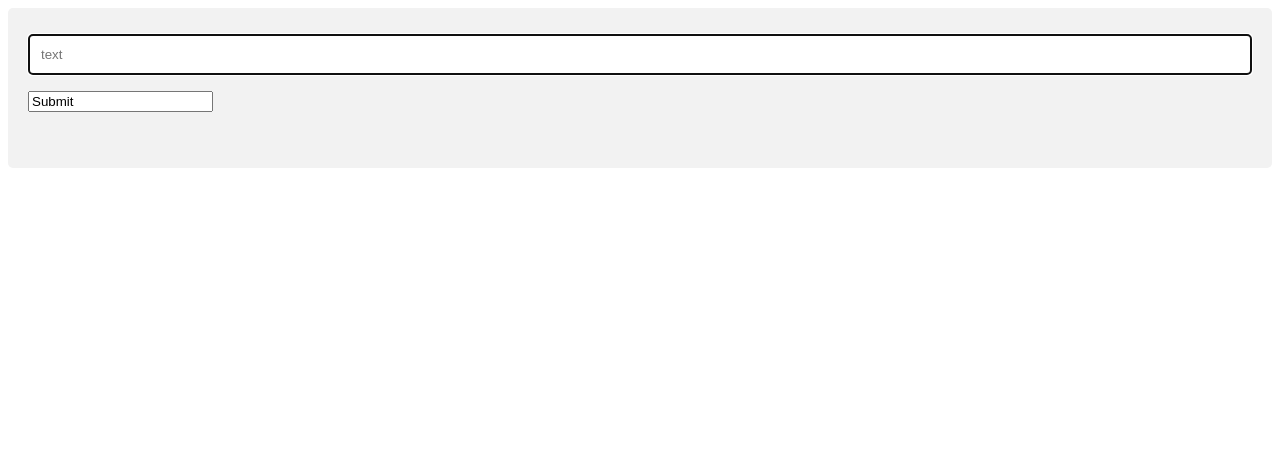
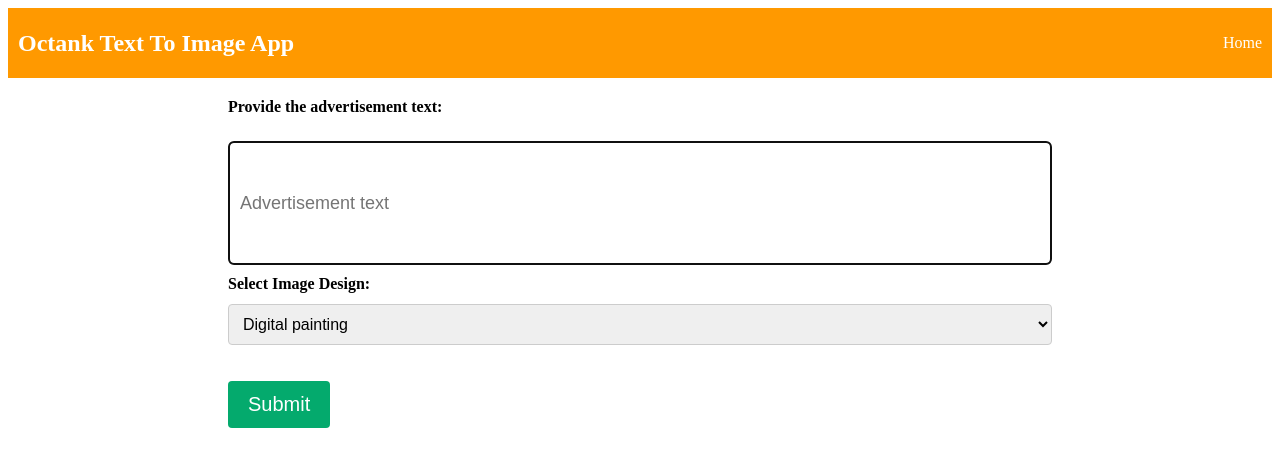
Before and after one commit to skrnandana/octankfrontend, a React (Create React App) app: page / in a window 1280 px wide. Shown: the top 466 px of the page. Built offline with nearby package versions, Linux system fonts and the light colour scheme.

Commit message:
Prototype version-1

```diff
--- a/src/App.js
+++ b/src/App.js
@@ -2,82 +2,144 @@
 import './index.css';
 import AWS from 'aws-sdk';
 import axios from 'axios';
+import Navbar from './Navbar';
 
 class App extends Component {
-
-  handleSubmit(e) {
+  state = {
+    imageArray: [] ,// Initialize the state for imageArray
+    summary : "",
+    clickbait : "",
+    isLoading: false,
+    hasInappropriateContent: false,
+    prompt: ''
+  };
 
 
+  handleSubmit = (e) => {
     e.preventDefault();
-    const prompt = "solar panels";
-    const data = { data: prompt };
-    console.log(prompt);
+    const textinput =  document.getElementById('blog').value;
+    const { prompt } = this.state;
+    console.log(textinput)
+    console.log(prompt)
+    const data = {"text_inputs" : textinput,"prompt_specification" : prompt};
      const options = {
+      // headers: { 'Content-Type': 'application/json' },
        method: 'POST',
-       url: 'https://vcf87egfsl.execute-api.us-east-1.amazonaws.com/Stage/octank',
+       url: 'https://ibnj3ug6q9.execute-api.us-east-1.amazonaws.com/Stage/octank/',
        data: JSON.stringify(data),
-      withCredentials: false
+      // withCredentials: false
        };
+    this.setState({ isLoading: true });
     console.log("hello");
     axios.request(options).then((res) => {
       console.log(res);
+      const imagelinks = (res.data.imageLink);
+      const summary = (res.data.summary);
+      const clickbait = (res.data.clickbait);
+
+      const imageArray = imagelinks.split(" ");
+      this.setState({ imageArray, isLoading: false });
+
+      const hasInappropriateContent = imageArray.some((link) =>
+          link.startsWith('Inappropriate')
+        );
+
+      this.setState({ hasInappropriateContent });
+      this.setState({ imageArray, summary, clickbait });
+      console.log(imageArray[0]);
+      console.log(imageArray[1]);
+      console.log(imageArray[2]);
+      // console.log(imagelinks)
     }).catch( (error) => {
+      this.setState({ isLoading: false });
       console.error(error);
     });
 
-    // axios({
-    //   method: 'POST',
-    //   data: JSON.stringify(data),
-    //   headers: { 'Content-Type': 'application/json' },
-    //   url: api,
-    // })
-    //   .then((response) => {
-    //     console.log(response);
-    //     const el = document.querySelector('#myImage');
-    //     el.setAttribute('src', response.data.body);
-    //     setTimeout(() => {
-    //       document.querySelector('#overlay').style.display = 'none';
-    //       const elem = document.getElementById('searchQuery');
-    //       elem.value = '';
-    //       elem.focus();
-    //     }, 500);
-    //   })
-    //   .catch((error) => {
-    //     console.log(error);
-    //   });
-    // }
+
+
   }
+  handlePromptChange = (e) => {
+    const prompt = e.target.value; // Retrieve the selected prompt option
+    this.setState({ prompt });
+  };
   render() {
+    const { prompt, imageArray, summary, clickbait, isLoading,  hasInappropriateContent} = this.state;
+    // console.log(imageArray);
     return (
-      <div className='container'>
-        <div id='overlay'>
+      <div>
+      <Navbar/>
 
-        </div>
+      <div className="container">
+        <div id="overlay" style={{ display: isLoading ? 'block' : 'none' }}>Loading...</div>
+
+
 <form>
 
-
+<label className = "inputlabel" htmlFor="blog">Provide the advertisement text: </label>
 <input
   autoFocus={true}
-            type='text'
-            name='blog'
-            id='blog'
-            placeholder='text'
+  type="textarea"
+  name="blog"
+  id="blog"
+  placeholder="Advertisement text"
+  className="text-box"
+/>
 
-          />
-          <div>
-            <input value='Submit' onClick={this.handleSubmit}/>
+<div className="prompt-options">
+              <label htmlFor="prompt-select">Select Image Design:</label>
+              <select
+                id="prompt-select"
+                value={prompt}
+                onChange={this.handlePromptChange}
+              >
+                <option value="Digital painting">Digital painting</option>
+                <option value="Sharp focus">Sharp focus</option>
+                <option value="Lighting">Lighting</option>
+              </select>
             </div>
 <div>
-            <br></br>
-            <img
-              id='myImage'
-
-              className='imageContainer'
+  <input
+    type="submit"
+    value="Submit"
+    onClick={this.handleSubmit}
+    className="submit-button"
   />
 </div>
+
+{imageArray.length > 0 ? (
+              <div>
+                <div>
+                  <h4>Here is your ad summary: {summary}</h4>
+                </div>
+                <div>
+                  <h4>Here is your ad clickbait: {clickbait}</h4>
+                </div>
+                {hasInappropriateContent ? (
+                  <div className="warning">
+                    Warning: Inappropriate content detected in image links.
+                  </div>
+                ) : (
+                  <div className="image-container">
+                    {imageArray.map((image, index) => (
+                      <div key={index} className="image-item">
+                        {image.startsWith('inappropriate') ? (
+                          <div className="warning">
+                            Warning: Inappropriate image link.
+                          </div>
+                        ) : (
+                          <img src={image} alt={`Image ${index}`} />
+                        )}
+                      </div>
+                    ))}
+                  </div>
+                )}
+              </div>
+            ) : null}
           </form>
         </div>
+      </div>
     );
-  }}
+  }
+}
 
 export default App;
--- /dev/null
+++ b/src/Navbar.css
@@ -0,0 +1,48 @@
+.navbar {
+    display: flex;
+    justify-content: space-between;
+    align-items: center;
+    padding: 10px;
+    background-color:#f90 ;
+    color: #fff;
+  }
+
+  .navbar-logo {
+    font-size: 1.5rem;
+    font-weight: bold;
+  }
+
+  .navbar-nav {
+    display: flex;
+    list-style: none;
+  }
+
+  .nav-item {
+    margin-left: 15px;
+  }
+
+  .nav-link {
+    color: #fff;
+    text-decoration: none;
+    transition: color 0.3s;
+  }
+
+  .nav-link:hover {
+    color: #f9a825;
+  }
+
+  #overlay {
+    display: none;
+    position: fixed;
+    top: 0;
+    left: 0;
+    width: 100%;
+    height: 100%;
+    background-color: rgba(0, 0, 0, 0.7);
+    color: #fff;
+    font-size: 20px;
+    font-weight: bold;
+    display: flex;
+    align-items: center;
+    justify-content: center;
+  }
--- /dev/null
+++ b/src/Navbar.js
@@ -0,0 +1,17 @@
+import React from 'react';
+import './Navbar.css';
+
+const Navbar = () => {
+  return (
+    <nav className="navbar">
+      <div className="navbar-logo">Octank Text To Image App </div>
+      <ul className="navbar-nav">
+        <li className="nav-item">
+          <a href="#" className="nav-link">Home</a>
+        </li>
+      </ul>
+    </nav>
+  );
+};
+
+export default Navbar;
--- a/src/index.css
+++ b/src/index.css
@@ -3,7 +3,7 @@
 select,
 textarea {
   width: 100%; /* Full width */
-  padding: 12px; /* Some padding */
+  padding: 50px; /* Some padding */
   border: 1px solid #ccc; /* Gray border */
   border-radius: 4px; /* Rounded borders */
   box-sizing: border-box; /* Make sure that padding and width stays in place */
@@ -34,7 +34,7 @@
   padding: 20px;
 }
 
-#overlay {
+/* #overlay {
   position: fixed;
   display: none;
   width: 100%;
@@ -48,7 +48,7 @@
   cursor: pointer;
   align-items: 'center';
   justify-content: 'center';
-}
+} */
 
 #overlayText {
   position: absolute;
@@ -92,3 +92,124 @@
 .closebtn:hover {
   color: black;
 }
+.image-container {
+  display: flex;
+  justify-content: center;
+}
+
+.image-item {
+  flex: 0 0 33.33%;
+  margin: 10px;
+  width: 300px;
+  height: 450px;
+}
+
+.image-item img {
+  width: 100%;
+  height: 100%;
+  object-fit: cover;
+}
+
+  .container {
+    display: flex;
+    flex-direction: column;
+    align-items: center;
+    justify-content: flex-start;
+    background-color: white; /* Replace with your preferred background color */
+    min-height: 100vh;
+}
+
+.text-box {
+  margin-top: 20px;
+  width: 800px;
+  height: 100px;
+  padding: 10px;
+  font-size: 18px;
+  border: 2px solid #333;
+  border-radius: 5px;
+}
+
+.submit-button {
+  margin-top: 10px;
+  padding: 15px 30px;
+  font-size: 20px;
+  background-color: #333;
+  color: #fff;
+  border: none;
+  border-radius: 5px;
+  cursor: pointer;
+}
+
+.submit-button:hover {
+  background-color: #555;
+}
+
+.warning {
+  color: red;
+  font-size: 16px;
+  margin-top: 10px;
+}
+
+/* Style the prompt options section */
+.prompt-options {
+  margin-bottom: 10px;
+  margin-top: 10px;
+}
+
+.prompt-options label {
+  display: block;
+  margin-bottom: 5px;
+  font-weight: bold;
+}
+.inputlabel {
+  display: block;
+  margin-bottom: 5px;
+  font-weight: bold;
+}
+
+.prompt-options select {
+  width: 100%;
+  padding: 10px;
+  border: 1px solid #ccc;
+  border-radius: 4px;
+  font-size: 16px;
+}
+
+.prompt-options select option {
+  font-size: 14px;
+}
+
+#overlay {
+  position: fixed;
+  top: 0;
+  left: 0;
+  width: 100%;
+  height: 100%;
+  background-color: rgba(0, 0, 0, 0.7);
+  color: #fff;
+  font-size: 20px;
+  font-weight: bold;
+  display: flex;
+  align-items: center;
+  justify-content: center;
+}
+
+#overlay.loading::after {
+  content: '';
+  display: block;
+  width: 40px;
+  height: 40px;
+  border-radius: 50%;
+  border: 4px solid #fff;
+  border-top-color: transparent;
+  animation: spin 1s linear infinite;
+}
+
+@keyframes spin {
+  0% {
+    transform: rotate(0deg);
+  }
+  100% {
+    transform: rotate(360deg);
+  }
+}
--- a/src/setupProxy.js
+++ b/src/setupProxy.js
@@ -3,9 +3,9 @@
 
 const { createProxyMiddleware } = require('http-proxy-middleware');
 const proxy = {
-  target: 'https://vcf87egfsl.execute-api.us-east-1.amazonaws.com/Stage',
+  target: 'https://ibnj3ug6q9.execute-api.us-east-1.amazonaws.com',
   changeOrigin: true,
 };
 module.exports = function (app) {
-  app.use('/octank', createProxyMiddleware(proxy));
+  app.use('/Stage', createProxyMiddleware(proxy));
 };
```
Lines whose indentation alone changed are shown as unchanged.
